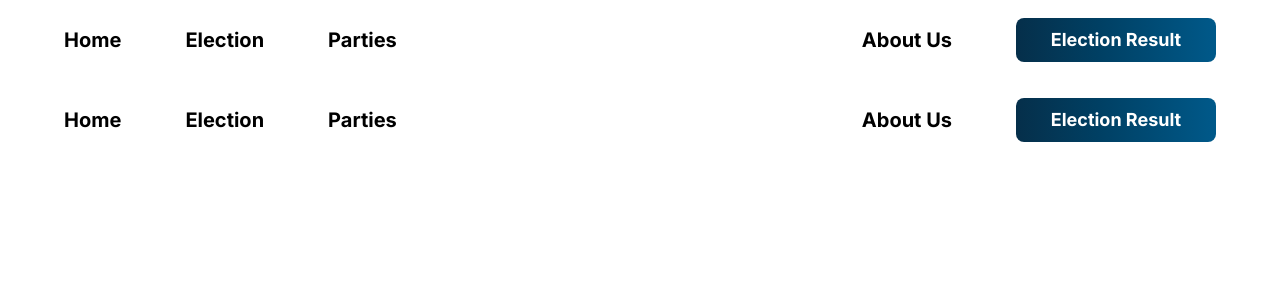
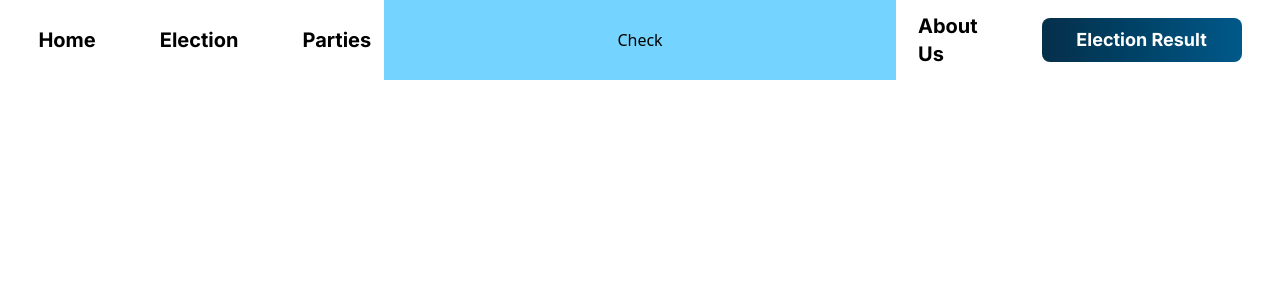
Before and after one commit to Ethiopian-inspired/National-Election---E-vote, a Django app: page /election/ in a window 1280 px wide. Shown: the top 300 px of the page. Run offline with Django 5.2, Linux system fonts and the light colour scheme.

Commit message:
fix: include & block error

```diff
--- a/core/static/src/output.css
+++ b/core/static/src/output.css
@@ -7,6 +7,9 @@
       "Segoe UI Emoji", "Segoe UI Symbol", "Noto Color Emoji";
     --font-mono: ui-monospace, SFMono-Regular, Menlo, Monaco, Consolas, "Liberation Mono",
       "Courier New", monospace;
+    --color-red-500: oklch(63.7% 0.237 25.331);
+    --color-sky-100: oklch(95.1% 0.026 236.824);
+    --color-sky-300: oklch(82.8% 0.111 230.318);
     --color-sky-800: oklch(44.3% 0.11 240.79);
     --color-sky-950: oklch(29.3% 0.066 243.157);
     --color-gray-300: oklch(87.2% 0.01 258.338);
@@ -246,6 +249,9 @@
   .w-2\/5 {
     width: calc(2 / 5 * 100%);
   }
+  .w-3\/10 {
+    width: calc(3 / 10 * 100%);
+  }
   .w-4\/5 {
     width: calc(4 / 5 * 100%);
   }
@@ -257,6 +263,12 @@
   }
   .w-8\/10 {
     width: calc(8 / 10 * 100%);
+  }
+  .w-\[30\%\] {
+    width: 30%;
+  }
+  .w-\[40\%\] {
+    width: 40%;
   }
   .w-\[98\%\] {
     width: 98%;
@@ -326,6 +338,12 @@
   }
   .rounded-lg {
     border-radius: var(--radius-lg);
+  }
+  .bg-sky-100 {
+    background-color: var(--color-sky-100);
+  }
+  .bg-sky-300 {
+    background-color: var(--color-sky-300);
   }
   .bg-white {
     background-color: var(--color-white);
@@ -457,6 +475,9 @@
   }
   .text-gray-300 {
     color: var(--color-gray-300);
+  }
+  .text-red-500 {
+    color: var(--color-red-500);
   }
   .text-sky-800 {
     color: var(--color-sky-800);
--- a/core/templates/public/Include/Navbar.html
+++ /dev/null
@@ -1,21 +0,0 @@
-{% load static %}
-<div class="w-full h-[10vh] flex justify-between items-center">
-    <div class="w-1/2 flex justify-center items-center">
-        <ul class="w-4/5 inter_Bold flex justify-start items-center text-xl gap-16">
-            <li>Home</li>
-            <li>Election</li>
-            <li>Parties</li>
-        </ul>
-    </div>
-
-    <div class="w-1/2 flex justify-evenly items-center">
-        <div class="w-4/5 flex justify-end items-center gap-16">
-            <ul class="inter_Bold text-xl">
-                <li>About Us</li>
-            </ul>
-            <div>
-                <button class="w-[200px] p-2 bg-linear-to-r from-sky-950 to-sky-800 text-white text-lg inter_Bold rounded-lg">Election Result</button>
-            </div>
-        </div>
-    </div>
-</div>
--- a/core/templates/public/Pages/SubPages/Election.html
+++ b/core/templates/public/Pages/SubPages/Election.html
@@ -3,12 +3,8 @@
 
 {% block title %} EVNP - Election {% endblock  %}
 
-{% block content %}
-<div>
-
-    <div>
-        {% include "public/Include/Navbar.html" %}
-    </div>
-
-</div>
+{% block NavCenter %}
+        <div class="bg-sky-300 w-full h-full flex justify-center items-center">
+            <h1>Check</h1>
+        </div>
 {% endblock %}
--- a/core/templates/public/base.html
+++ b/core/templates/public/base.html
@@ -61,7 +61,34 @@
     {% endblock %}
 
     {% block navbar %}
-        {% include "public/Include/Navbar.html" %}
+        <div class="w-full h-[10vh] flex justify-between items-center">
+            <div class="w-3/10 flex justify-center items-center">
+                <ul class="w-4/5 inter_Bold flex justify-start items-center text-xl gap-16">
+                    <li>Home</li>
+                    <li>Election</li>
+                    <li>Parties</li>
+                </ul>
+            </div>
+
+            <div class="w-4/10 h-full">
+                {% block NavCenter %}
+                    <div>
+
+                    </div>
+                {% endblock %}
+            </div>
+
+            <div class="w-3/10 flex justify-evenly items-center">
+                <div class="w-4/5 flex justify-end items-center gap-16">
+                    <ul class="inter_Bold text-xl">
+                        <li>About Us</li>
+                    </ul>
+                    <div>
+                        <button class="w-[200px] p-2 bg-linear-to-r from-sky-950 to-sky-800 text-white text-lg inter_Bold rounded-lg">Election Result</button>
+                    </div>
+                </div>
+            </div>
+        </div>
     {% endblock %}
 
     {% block content %}
```
